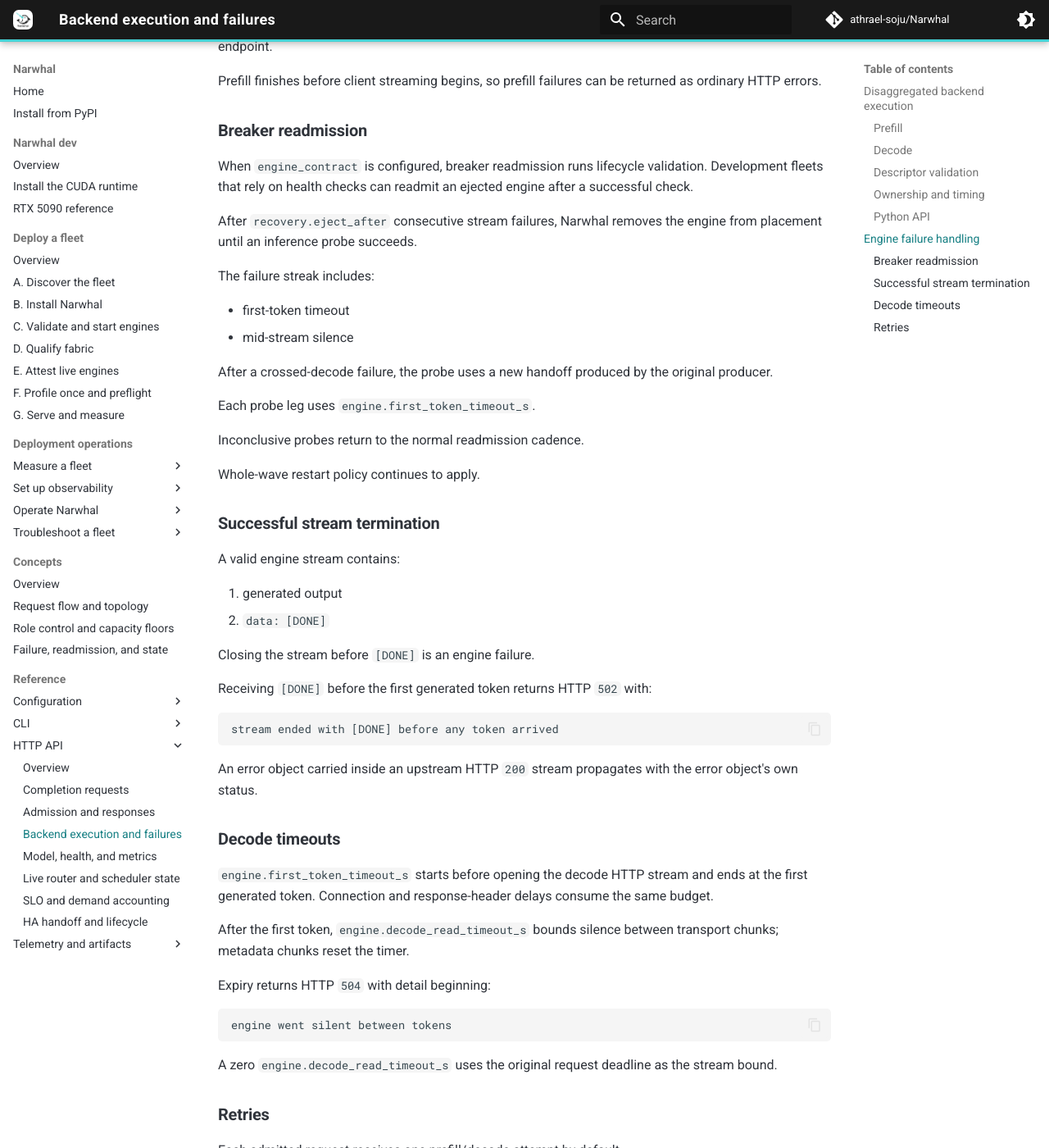
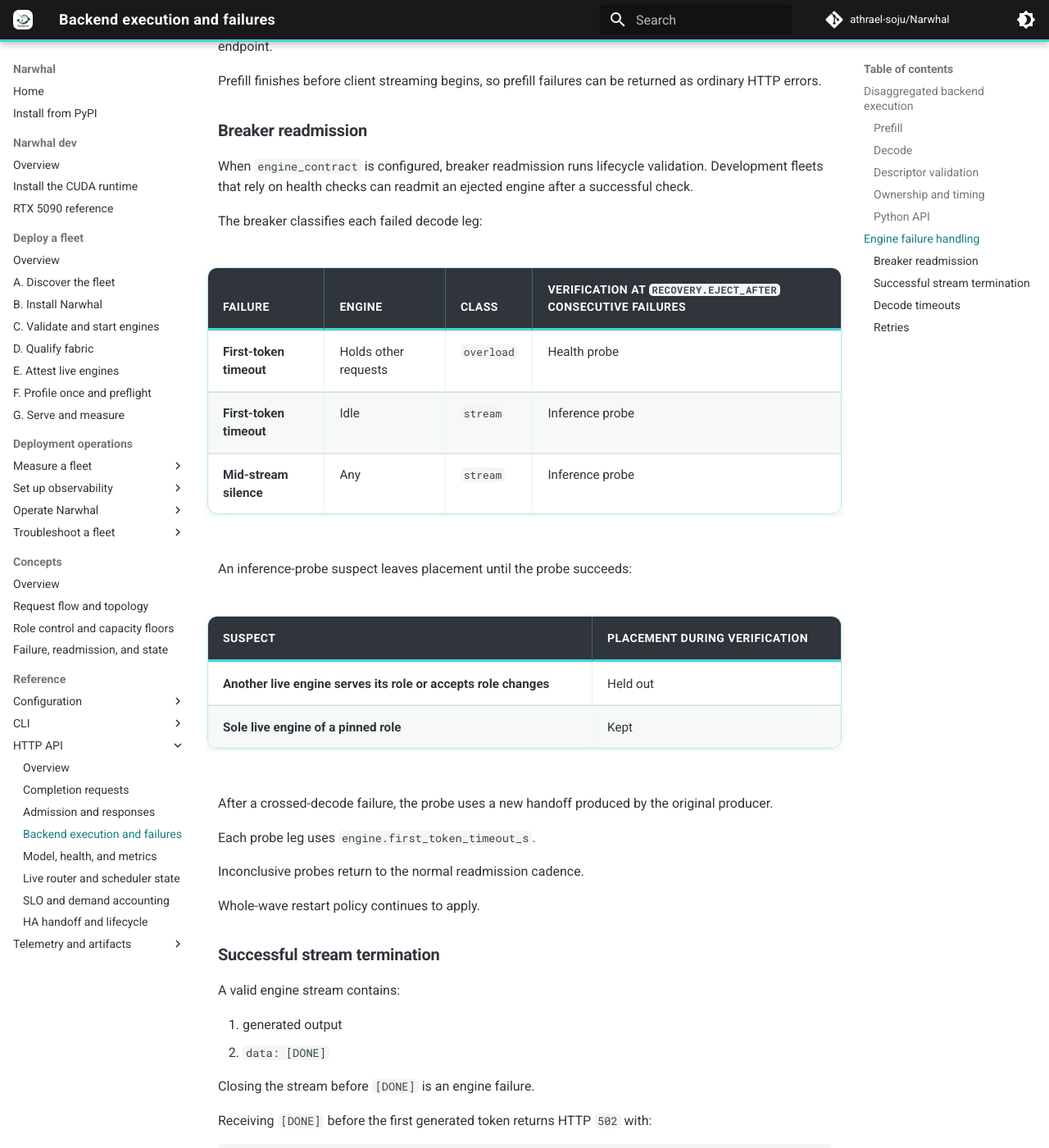
Before and after one commit to athrael-soju/Narwhal, an MkDocs documentation site: the page built from docs/http-api/03-Backend-and-Failures.md, in a window 1280 px wide and 1400 px high, scrolled down 2309 px. Shown: the whole window at 82% size. Built offline with MkDocs 1.6.1 and Material for MkDocs 9.7.7, drawn with Linux system fonts in a browser that asks for light colours; comment, search, counter and statistics services are not loaded.

Commit message:
docs(serving): state refusal causes, breaker classes and pinned-role placement

```diff
--- a/docs/http-api/03-Backend-and-Failures.md
+++ b/docs/http-api/03-Backend-and-Failures.md
@@ -90,12 +90,20 @@ Prefill finishes before client streaming begins, so prefill failures can be retu
 
 When `engine_contract` is configured, breaker readmission runs lifecycle validation. Development fleets that rely on health checks can readmit an ejected engine after a successful check.
 
-After `recovery.eject_after` consecutive stream failures, Narwhal removes the engine from placement until an inference probe succeeds.
+The breaker classifies each failed decode leg:
 
-The failure streak includes:
+| Failure | Engine | Class | Verification at `recovery.eject_after` consecutive failures |
+| --- | --- | --- | --- |
+| First-token timeout | Holds other requests | `overload` | Health probe |
+| First-token timeout | Idle | `stream` | Inference probe |
+| Mid-stream silence | Any | `stream` | Inference probe |
 
-- first-token timeout
-- mid-stream silence
+An inference-probe suspect leaves placement until the probe succeeds:
+
+| Suspect | Placement during verification |
+| --- | --- |
+| Another live engine serves its role or accepts role changes | Held out |
+| Sole live engine of a pinned role | Kept |
 
 After a crossed-decode failure, the probe uses a new handoff produced by the original producer.
 
```
Also changed, not shown: docs/concepts/02-Role-Control.md (+1 -1 lines), docs/configuration/01-Fleet-Schema.md (+1 -1 lines), docs/configuration/02-Serving-and-Role-Control.md (+10 -5 lines), docs/telemetry/01-Journal.md (+1 -1 lines), docs/telemetry/04-Failures.md (+9 -1 lines).
